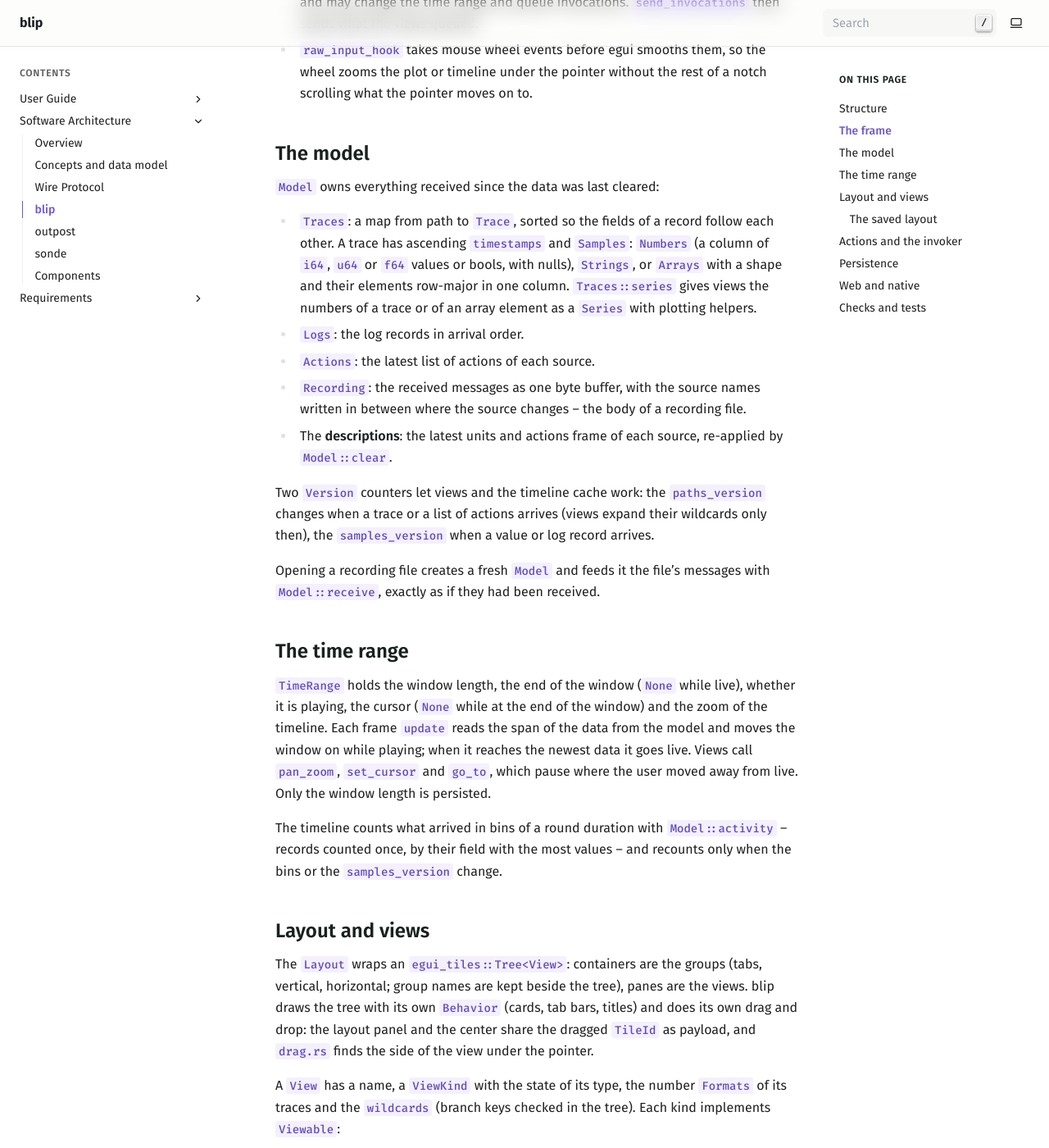
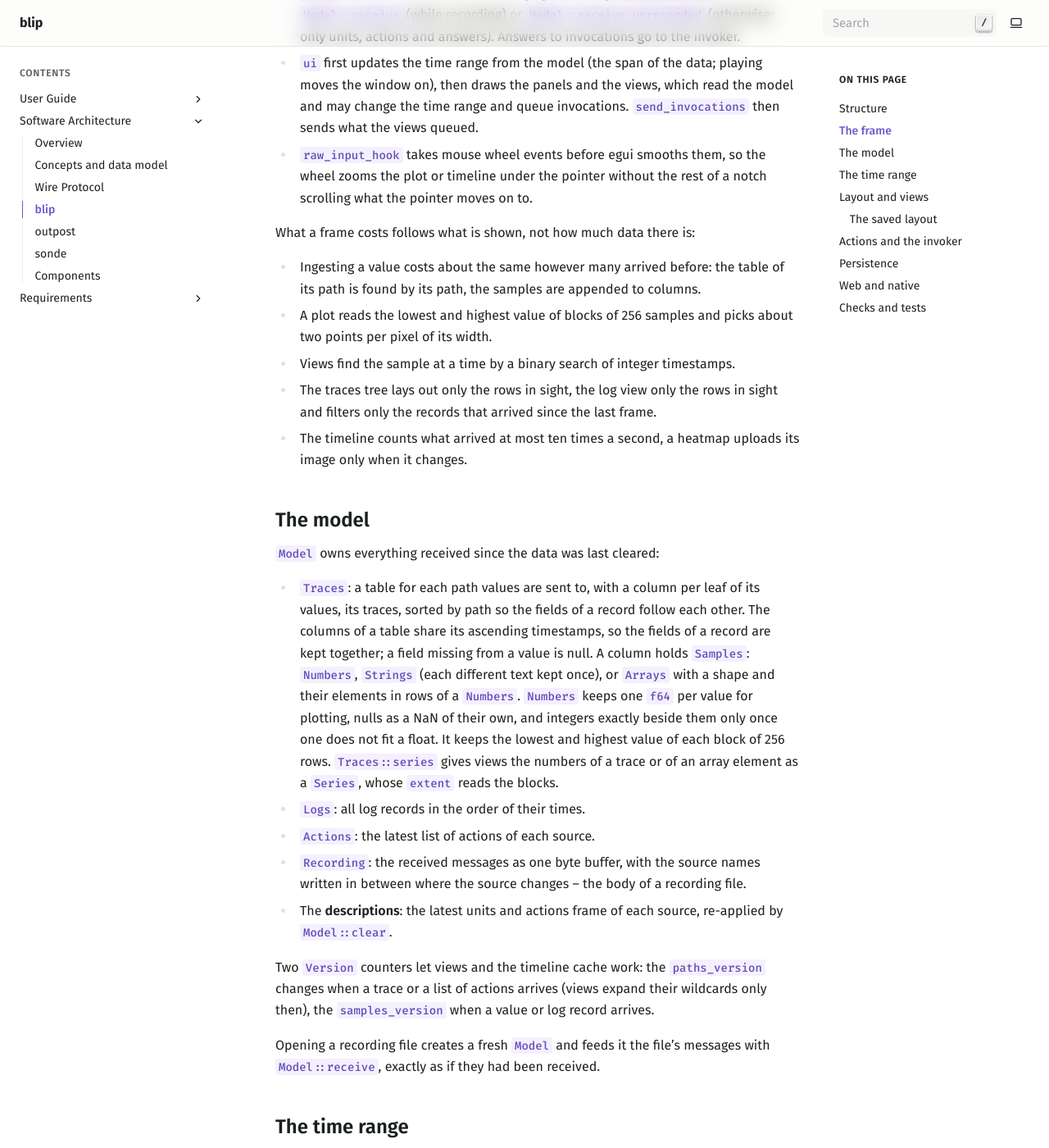
Before and after one commit to stefanluethi/blip, a Sphinx documentation site: the page built from doc/source/architecture/blip.rst, in a window 1280 px wide and 1400 px high, scrolled down 2408 px. Shown: the whole window at 82% size. Built offline with Sphinx 7.4.7, drawn with Linux system fonts in a browser that asks for light colours; some of the changed text lies outside the part shown.

Commit message:
Describe the store, the times, the view list and batched frames
The architecture now describes the tables of columns and their blocks,
how values and log records are read, the times counted from the origin,
what a frame costs, how to add a type of view with `views!`, and that
the outpost sends the messages queued for a blip together.

Co-Authored-By: Claude Opus 5.5 <noreply@anthropic.com>

```diff
--- a/doc/source/architecture/blip.rst
+++ b/doc/source/architecture/blip.rst
@@ -39,10 +39,10 @@ Structure
        Splits frames into messages and passes them on with the name of their
        connection; sends requests.
    * - ``app/model``
-     - What was received: ``traces`` (with ``numbers``, the columns that keep
-       integers exact), ``logs``, ``actions`` (the announced actions and the
-       ``Invoker``) and ``recording`` (the received messages, and reading and
-       writing recording files).
+     - What was received: ``traces`` (with ``numbers``, the columns of numbers),
+       ``logs``, ``actions`` (the announced actions and the ``Invoker``) and
+       ``recording`` (the received messages, and reading and writing recording
+       files); ``cbor`` and ``decode`` read the messages.
    * - ``app/time.rs``, ``app/time/timeline.rs``
      - The ``TimeRange`` shared by all views, its controls and the timeline
        with the activity bars.
@@ -61,8 +61,12 @@ Structure
      - The notices in the bottom right, and the colours, fonts and shared
        widgets of the look.
 
-The ``proto`` crate holds the wire types; blip decodes them with
-``serde_cbor_2``.
+The ``proto`` crate holds the wire types. Values and log records, which arrive
+all the time, are read by blip's own CBOR reader (``model/cbor.rs`` and
+``model/decode.rs``) in one pass: it borrows the strings of the frame and
+flattens a value into its leaves, the fields of records and their arrays of
+numbers, into a buffer kept for the next value. The other messages are decoded
+with ``serde_cbor_2``.
 
 The frame
 ---------
@@ -93,18 +97,35 @@ draws as often as data arrives, not more.
   wheel zooms the plot or timeline under the pointer without the rest of a
   notch scrolling what the pointer moves on to.
 
+What a frame costs follows what is shown, not how much data there is:
+
+* Ingesting a value costs about the same however many arrived before: the
+  table of its path is found by its path, the samples are appended to columns.
+* A plot reads the lowest and highest value of blocks of 256 samples and picks
+  about two points per pixel of its width.
+* Views find the sample at a time by a binary search of integer timestamps.
+* The traces tree lays out only the rows in sight, the log view only the rows
+  in sight and filters only the records that arrived since the last frame.
+* The timeline counts what arrived at most ten times a second, a heatmap
+  uploads its image only when it changes.
+
 The model
 ---------
 
 ``Model`` owns everything received since the data was last cleared:
 
-* ``Traces``: a map from path to ``Trace``, sorted so the fields of a record
-  follow each other. A trace has ascending ``timestamps`` and ``Samples``:
-  ``Numbers`` (a column of ``i64``, ``u64`` or ``f64`` values or bools, with
-  nulls), ``Strings``, or ``Arrays`` with a shape and their elements row-major
-  in one column. ``Traces::series`` gives views the numbers of a trace or of an
-  array element as a ``Series`` with plotting helpers.
-* ``Logs``: the log records in arrival order.
+* ``Traces``: a table for each path values are sent to, with a column per leaf
+  of its values, its traces, sorted by path so the fields of a record follow
+  each other. The columns of a table share its ascending timestamps, so the
+  fields of a record are kept together; a field missing from a value is null.
+  A column holds ``Samples``: ``Numbers``, ``Strings`` (each different text
+  kept once), or ``Arrays`` with a shape and their elements in rows of a
+  ``Numbers``. ``Numbers`` keeps one ``f64`` per value for plotting, nulls as a
+  NaN of their own, and integers exactly beside them only once one does not
+  fit a float. It keeps the lowest and highest value of each block of 256
+  rows. ``Traces::series`` gives views the numbers of a trace or of an array
+  element as a ``Series``, whose ``extent`` reads the blocks.
+* ``Logs``: all log records in the order of their times.
 * ``Actions``: the latest list of actions of each source.
 * ``Recording``: the received messages as one byte buffer, with the source
   names written in between where the source changes -- the body of a
@@ -131,9 +152,15 @@ reaches the newest data it goes live. Views call ``pan_zoom``, ``set_cursor``
 and ``go_to``, which pause where the user moved away from live. Only the
 window length is persisted.
 
+Its times are seconds as floats, counted from the **origin**, the first
+timestamp the model received, so they keep nanoseconds also at Unix times.
+Views turn them into integer nanoseconds with ``TimeRange::timestamp`` to look
+up samples, and the time axes write the times from those nanoseconds.
+
 The timeline counts what arrived in bins of a round duration with
-``Model::activity`` -- records counted once, by their field with the most
-values -- and recounts only when the bins or the ``samples_version`` change.
+``Model::activity`` -- a record once, as the values of its table -- and counts
+again when the bins change, or the samples changed and a tenth of a second
+passed.
 
 Layout and views
 ----------------
@@ -147,27 +174,38 @@ under the pointer.
 
 A ``View`` has a name, a ``ViewKind`` with the state of its type, the number
 ``Formats`` of its traces and the ``wildcards`` (branch keys checked in the
-tree). Each kind implements ``Viewable``:
+tree). The state of each type implements ``Viewable``, how it is shown, and
+``ViewInfo``, what it is:
 
 .. code-block:: rust
 
    pub trait Viewable {
        fn view(&mut self, ui: &mut egui::Ui, context: &mut ViewContext<'_>);
        fn properties_ui(&mut self, ui: &mut egui::Ui, context: &PropertiesContext<'_>) {}
+       /// The paths it shows of the traces tree, and whether as records.
+       fn selection(&mut self) -> Option<(&mut BTreeSet<String>, bool)> { None }
+   }
+
+   pub trait ViewInfo {
+       const NAME: &'static str;
+       const ICON: &'static str;
+       // HAS_SELECTION, WRITES_VALUES, SHOWS_ONE_TRACE and SHOWS_ACTIONS
+       fn selectable(trace: Trace<'_>) -> Selectable;
+       fn shows_apart(trace: Trace<'_>) -> bool { false }
    }
 
 ``ViewContext`` gives a view the model, the time range (mutable, to pan and
 set the cursor), the invoker (to queue invocations) and its formats.
-``ViewType::selectable`` decides per trace what a view type can show -- the
-trace, its elements, the whole array, or nothing with a reason -- which the
-traces tree uses to enable checkboxes and to filter.
+``selectable`` decides per trace what a view type can show -- the trace, its
+elements, the whole array, or nothing with a reason -- which the traces tree
+uses to enable checkboxes and to filter.
 
-To add a view type: add the struct and its ``Viewable`` implementation in
-``app/view``, a variant to ``ViewKind`` and ``ViewType`` (name, icon,
-``selectable``), and its arms in ``View::new``, ``View::view_type`` and
-``View::selection_mut``. Its settings
-are saved with the layout through serde; give new fields defaults
-(``#[serde(default)]``) so older layouts still load.
+To add a view type: add its struct with ``Default``, ``Viewable`` and
+``ViewInfo`` in a file in ``app/view``, and a line to the list in ``views!`` in
+``app/view/mod.rs``, which makes ``ViewKind``, ``ViewType`` and their
+dispatch. The name of the line is saved in layouts. Its settings are saved
+with the layout through serde; give new fields defaults (``#[serde(default)]``)
+so older layouts still load.
 
 The saved layout
 ~~~~~~~~~~~~~~~~
--- a/doc/source/architecture/outpost.rst
+++ b/doc/source/architecture/outpost.rst
@@ -69,7 +69,9 @@ Message flow
   each client.
 * Each client has its own bounded queue (10 000 messages) and a sender task, so
   a slow blip neither holds up the protocol nor the other blips; when its queue
-  is full, messages for it are dropped and counted in the log.
+  is full, messages for it are dropped and counted in the log. The sender sends
+  what is queued together, as a CBOR sequence in frames of up to 64 KiB, so a
+  busy target does not cost a frame per message.
 * A connecting client is checked against the path, gets the cached actions
   first, then everything broadcast from then on; then
   ``on_client_connected`` is called.
--- a/doc/source/architecture/protocol.rst
+++ b/doc/source/architecture/protocol.rst
@@ -105,7 +105,8 @@ Text frames received by blip are logged but otherwise ignored.
    frame cannot be read to its end, the messages before are kept. A frame to
    the target carries exactly one request.
 
-   The outpost sends one message per frame. Targets behind its TCP/UDP
+   The outpost sends the messages queued for a blip together, up to 64 KiB
+   in a frame, a larger message in a frame of its own. Targets behind its TCP/UDP
    passthrough may send CBOR sequences: each UDP datagram holds complete
    messages, while over TCP the outpost reassembles messages split across
    reads.
```
Also changed, not shown: doc/source/architecture/concepts.rst (+12 -7 lines).
